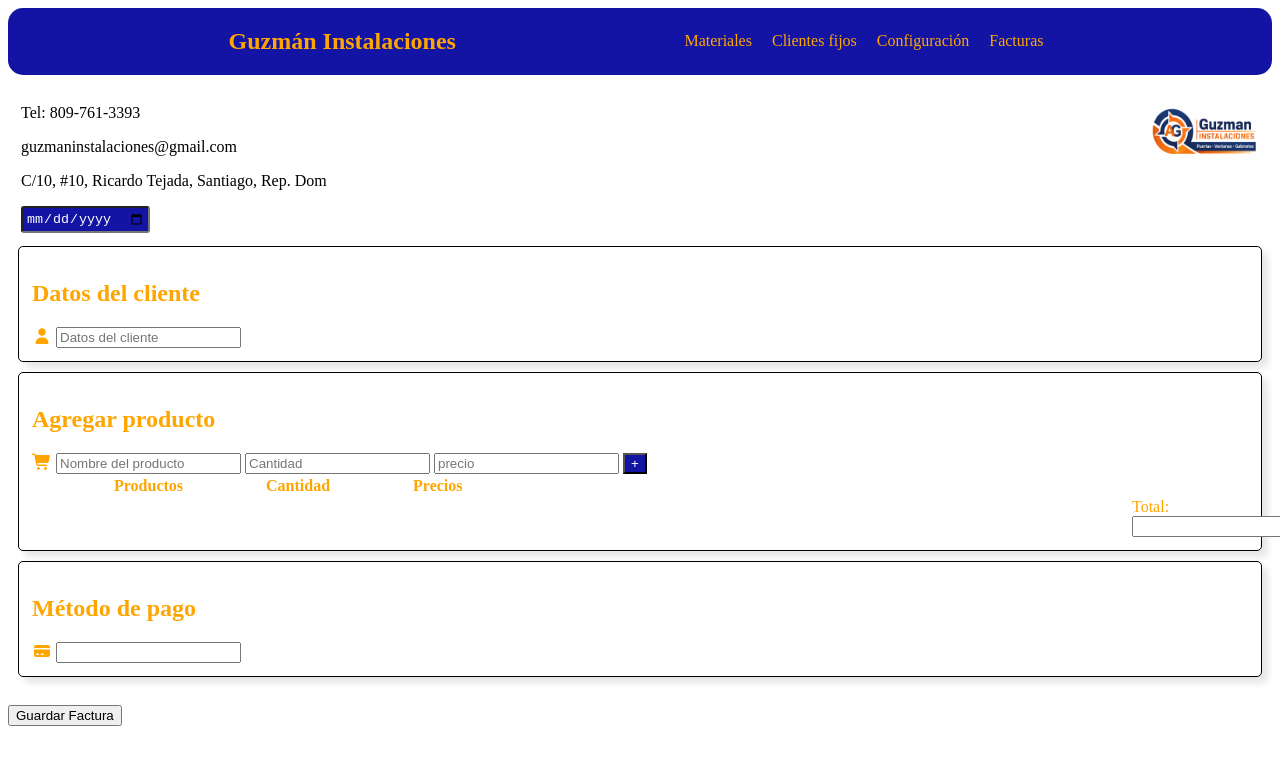
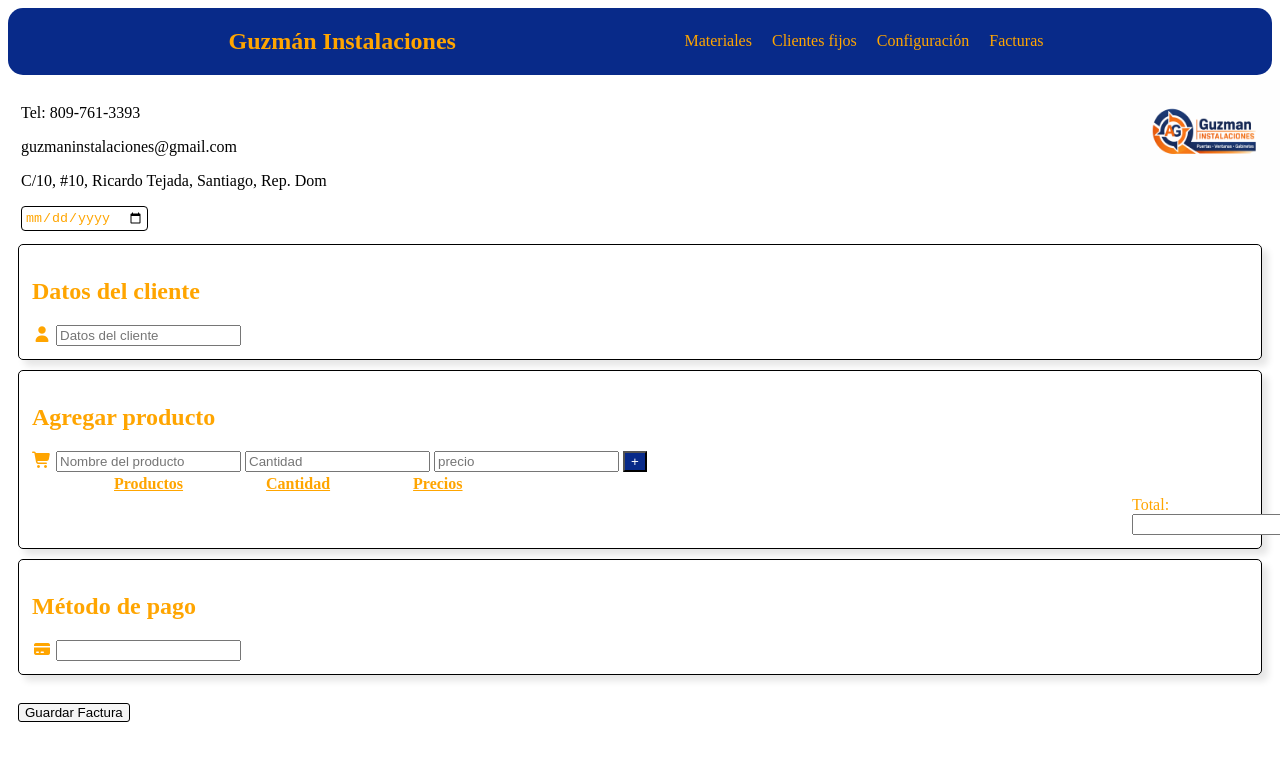
Before and after one commit to ag6563162/Proyecto-Web-Guzman-Intalaciones, a plain HTML site: page index.html in a window 1280 px wide. Shown: the top 764 px of the page. Drawn offline with Linux system fonts and the light colour scheme.

Commit message:
hice arreglos en html y css

```diff
--- a/style.css
+++ b/style.css
@@ -1,7 +1,11 @@
+:root{
+    --azul:#082a89 ;
+    --naranja:#ffa500;
+}
 .encabezado{
-    background-color: rgba(3, 3, 158, 0.934);
+    background-color: var(--azul);
     border-radius: 15px;
-    color: orange;
+    color: var(--naranja);
     display: flex;
     justify-content: space-evenly;
 }
@@ -12,7 +16,7 @@
 .navbar a{
     margin: 8px;
     text-decoration: none;
-    color: orange;
+    color: var(--naranja);
 }
 
 .imag{
@@ -30,7 +34,7 @@
     box-shadow: 6px 6px 7px rgba(0, 0, 0, 0.1) ;
     border-radius: 5px;
     padding: 13px;
-    color: orange;
+    color: var(--naranja);
 
 }
 
@@ -40,10 +44,11 @@
     box-shadow: 6px 6px 7px rgba(0, 0, 0, 0.1) ;
     border-radius: 5px;
     padding: 13px;
-    color: orange;
+    color: var(--naranja);
 }
 
 .tabla_contenedor th {
+    text-decoration: underline;
     padding-left: 80px;
 
 }
@@ -63,18 +68,25 @@
     box-shadow: 6px 6px 7px rgba(0, 0, 0, 0.1) ;
     border-radius: 5px;
     padding: 13px;
-    color: orange;
+    color: var(--naranja);
 }
 
 .button{
-    background-color:rgba(3, 3, 158, 0.934);
+    background-color: var(--azul);
     color: white;
 }
 
 #fecha{
-    border-radius: 3px;
-    background-color: rgba(3, 3, 158, 0.934);
-    color: white;
+    border: 1px solid black;
+    border-radius: 4px;
+    background-color: white;
+    color: var(--naranja);
     padding: 3px;
     margin: 0;
 }
+.guardar{
+    margin-left: 10px;
+    border-radius: 3px;
+    border: 1px solid black;
+    background-color: whitesmoke;
+}
```
